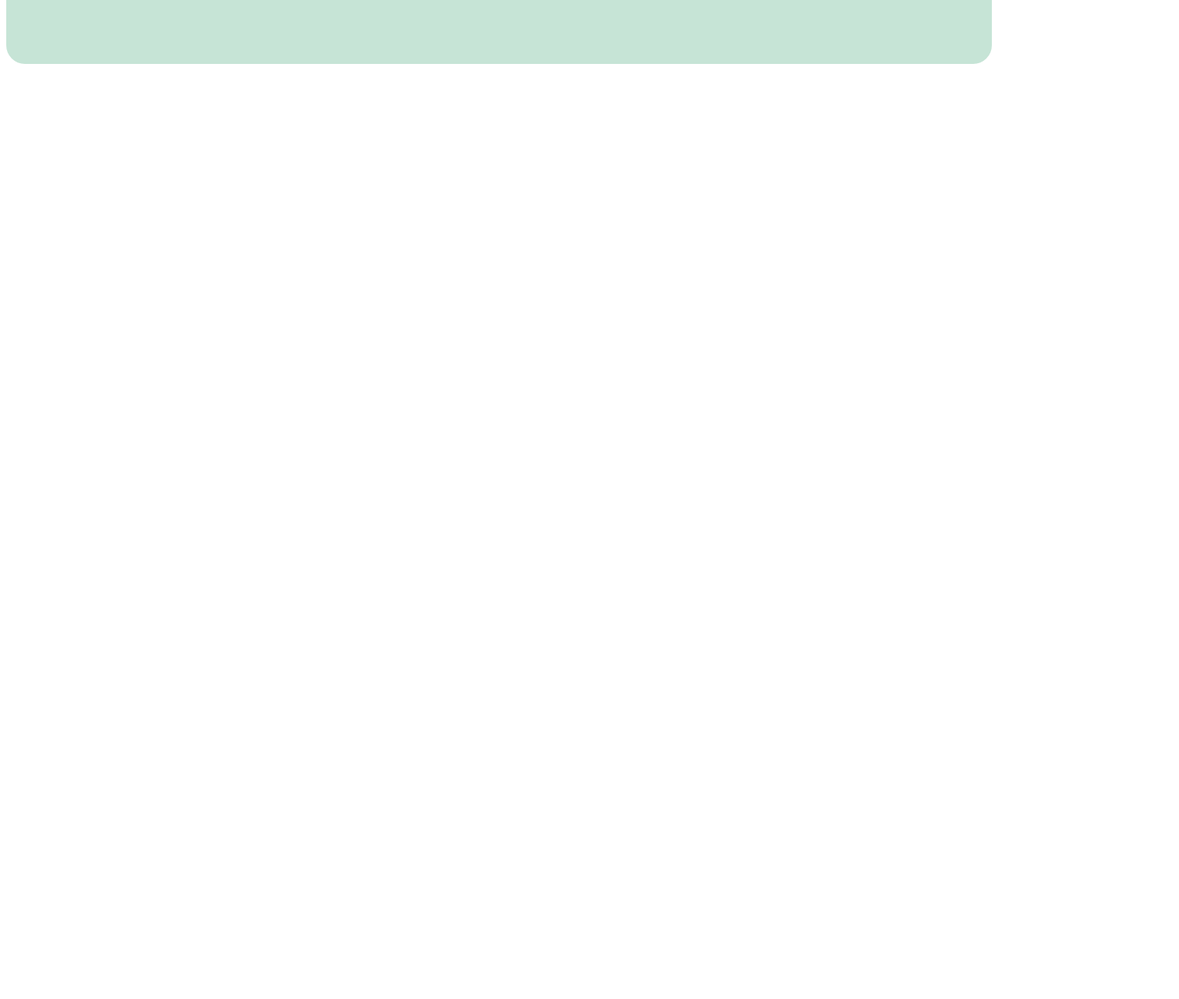
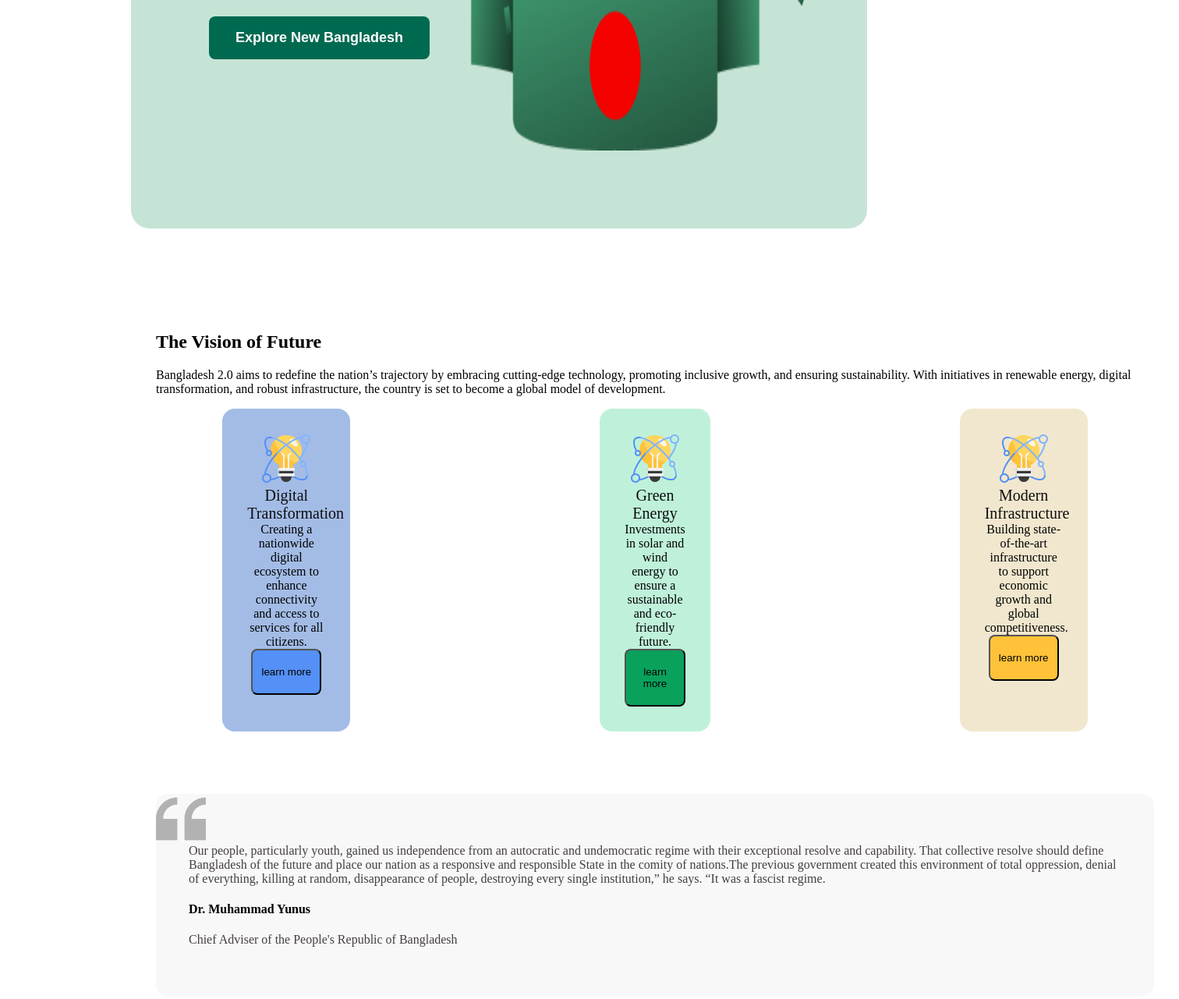
Before and after one commit to asmaulhosna1/first-ass, a plain HTML site: page index.html in a window 1280 px wide. Shown: the part 771-2052 px from the top of the page at 78% size, 1512 px wide, since content can reach past the window. Before the commit the page ends 861 px from the top, so only its background shows below. Drawn offline with Linux system fonts and the light colour scheme.

Commit message:
added vision in section

```diff
--- a/index.html
+++ b/index.html
@@ -26,6 +26,46 @@
 
     </header>
     <main>
+        <section class="vision">
+            <div class="vision-content">
+                <h1>The Vision of Future</h1>
+                <p>Bangladesh 2.0 aims to redefine the nation’s trajectory by embracing cutting-edge technology, promoting inclusive growth, and ensuring sustainability. With initiatives in renewable energy, digital transformation, and robust infrastructure, the country is set to become a global model of development.</p>
+            </div>
+            <div class="vision-container">
+               <div class="box vision style-1">
+                <img src="assets/card-icon.png" alt="">
+                <div class="vision-title">Digital Transformation</div>
+                <div class="vision-description">Creating a nationwide digital ecosystem to enhance connectivity and access to services for all citizens.</div>
+                <div >
+                <button class="btn-style btn-1">learn more</button>
+            </div>
+               </div>
+               <div class=" box vision style-2">
+                <img src="assets/card-icon.png" alt="">
+                <div class="vision-title">Green Energy</div>
+                <div class="vision-description">Investments in solar and wind energy to ensure a sustainable and eco-friendly future.</div>
+                <div>
+                    <button class="btn-style btn-2">learn more</button>
+                </div>
+               </div>
+               <div class="box vision style-3">
+                <img src="assets/card-icon.png" alt="">
+                <div class="vision-title">Modern Infrastructure</div>
+                <div class="vision-description">Building state-of-the-art infrastructure to support economic growth and global competitiveness.</div>
+                <div >
+                    <button class="btn-style btn-3">learn more</button>
+                </div>
+               </div>
+                                    </div>
+                                    <div class="vision-speech">
+                                        <p class="font-color">Our people, particularly youth, gained us independence from an autocratic and
+                                            undemocratic regime with their exceptional resolve and capability. That collective resolve
+                                            should define Bangladesh of the future and place our nation as a responsive and responsible
+                                            State in the comity of nations.The previous government created this environment of total oppression, denial of everything, killing at random, disappearance of people, destroying every single institution,” he says. “It was a fascist regime. </p>
+                                        <h4>Dr. Muhammad Yunus</h4>
+                                        <p class="font-color" >Chief Adviser of the People's Republic of Bangladesh</p>
+                                    </div>
+                   </section>
 
     </main>
     <footer>
--- a/styles/style.css
+++ b/styles/style.css
@@ -9,22 +9,23 @@
     display: flex;
     justify-content: space-between;
     background-color: #C6E4D6;
-    padding: 90px 100px;
-    margin: 0 auto; border-radius: 24px;
+    padding: 100px 100px;
+    margin:20px 160px 80px 160px;
+     border-radius: 24px;
 }
 .banner-contant{
     width: 622px;
         gap:64px ;
 }
 .banner-pic{
-    width:650px;
+    width:474px;
 
 }
 .banner-heading{
     font-size: 24px;
     font-weight: 500;
-    color: #0e0e0e;
-    margin-top: 130px;
+    color: #3a3535;
+    margin-top: 117px;
 }
 .banner-text{
     font-weight: 700;
@@ -42,3 +43,62 @@
     margin-bottom: 117px;
 
 }
+/* vision-style */
+.vision{
+    padding: 32px;
+    margin: 0 160px 80px 160px;
+   width: 1280px;
+   gap: 32px;
+
+}
+.vision-container{
+    text-align: center;
+    display:flex;
+    justify-content: center;
+    text-align: center;
+}
+.box{
+    display: inline-block;
+    width: 100px;
+ border-radius: 16px;
+}
+
+     .vision-title{
+    color: #0e0e0e;
+    font-size: 20px;
+    font-weight: 500;
+}
+.vision-container .style-1{
+    background-color: #a3bce6;
+    }
+    .vision-container .style-2{
+        background-color: #bff1da;
+    }
+    .vision-container .style-3{
+background-color: #f1e7ce;
+    }
+    .btn-style{
+        padding: 20px 11px;
+        border-radius: 8px;
+        gap: 24px;
+    }
+    .btn-1{
+      background-color: #5490F5;
+    }
+    .btn-2{
+        background-color: #09A15C;
+    }
+    .btn-3{
+        background-color:#FFC239 ;
+    }
+    .vision-speech{
+        background-image:url("../assets/quote-bg.png") ;
+        background-repeat: no-repeat;
+        border-radius:16px;
+        background-color: #f9f8f8;
+        padding: 48px 42px;
+
+    }
+    .font-color{
+      color:#443f3f ;
+    }
```
